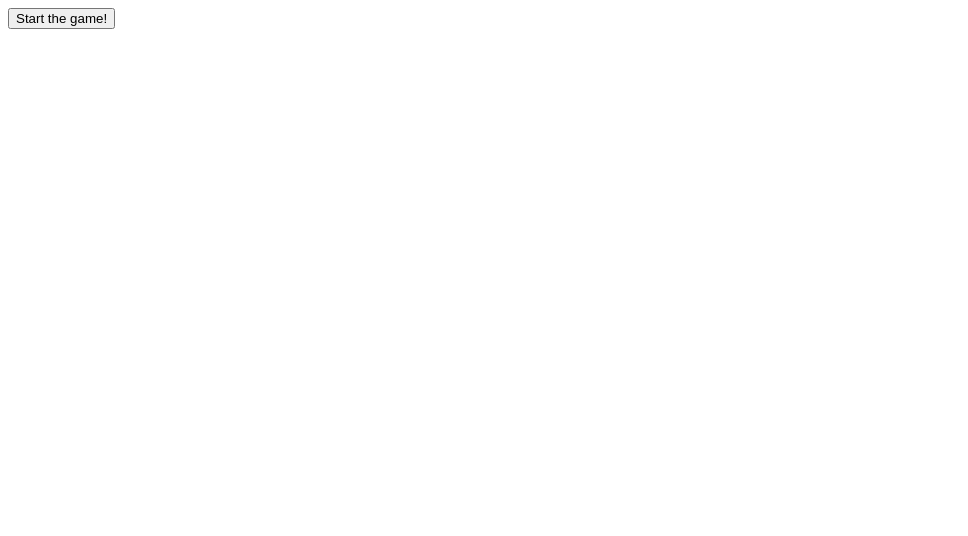
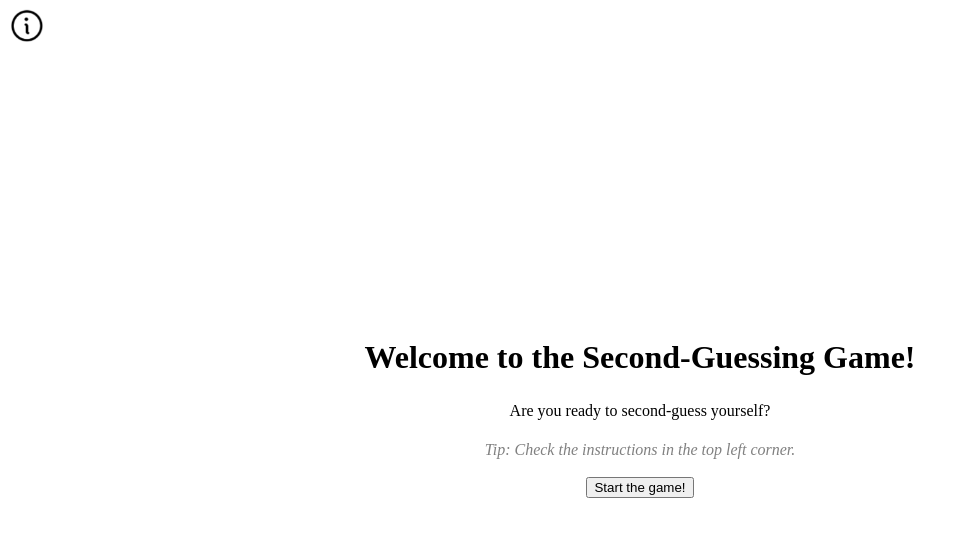
Before and after one commit to alaramartin/second-guess, a plain HTML site: page index.html in a window 1280 px wide. Shown: the whole page, without its empty margins (0-968 px from the left). Drawn offline with Linux system fonts and the light colour scheme.

Commit message:
centered some divs

```diff
--- a/guess.js
+++ b/guess.js
@@ -46,7 +46,7 @@ document.addEventListener("DOMContentLoaded", async () => {
         // switch the screen to first question and set up
         initializeGame();
         startScreen.style.display = "none";
-        questionScreen.style.display = "block";
+        questionScreen.style.display = "flex";
         currentQuestion = questions[0];
         document.getElementsByClassName("question")[0].textContent = `Question ${roundNum}: ${currentQuestion.question}`;
 
@@ -95,7 +95,7 @@ document.addEventListener("DOMContentLoaded", async () => {
             // if played all rounds, switch to end game
             if (roundNum > numRoundsTotal) {
                 questionScreen.style.display = "none";
-                endScreen.style.display = "block";
+                endScreen.style.display = "flex";
                 document.getElementsByClassName("score")[0].textContent = `${score} out of ${numRoundsTotal} possible points`;
             }
             else {
@@ -110,7 +110,7 @@ document.addEventListener("DOMContentLoaded", async () => {
     restartButton.addEventListener("click", () => {
         // go back to start page
         endScreen.style.display = "none";
-        startScreen.style.display = "block";
+        startScreen.style.display = "flex";
 
         console.log("restarted");
     });
--- a/index.css
+++ b/index.css
@@ -1,5 +1,17 @@
-.start-screen {
-    display: block;
+.start-screen, .question-screen, .end-screen {
+    display: flex;
+    flex-direction: column;
+    align-items: center;
+    justify-content: center;
+    height: 100vh;
+}
+.starting-info {
+    display: flex;
+    flex-direction: column;
+    align-items: center;
+}
+.starting-info > * {
+    margin-bottom: 0.3em;
 }
 .question-screen {
     display: none;
@@ -7,3 +19,32 @@
 .end-screen {
     display: none;
 }
+
+#hint {
+    color: grey;
+    font-style:italic;
+}
+#info {
+    position: fixed;
+    top: 0;
+    left: 0;
+    background: none;
+    border: none;
+    padding: 0;
+    margin: 0;
+    cursor: pointer;
+    display: inline-block;
+    width: auto;
+    height: auto;
+}
+#info img {
+    display: block;
+    width: 34px;
+    height: 32px;
+    margin: 5px;
+    padding: 5px;
+}
+#start-game {
+    margin-top: 1em;
+    align-self: center;
+}
--- a/index.html
+++ b/index.html
@@ -8,6 +8,12 @@
 </head>
 <body>
     <div class="start-screen">
+        <button id="info"><img src="info.png"></button>
+        <div class="starting-info">
+            <h1>Welcome to the Second-Guessing Game!</h1>
+            <p>Are you ready to second-guess yourself?</p>
+            <p id="hint">Tip: Check the instructions in the top left corner.</p>
+        </div>
         <button id="start-game">Start the game!</button>
     </div>
     <div class="question-screen">
```
Also changed, not shown: info.png (added).
